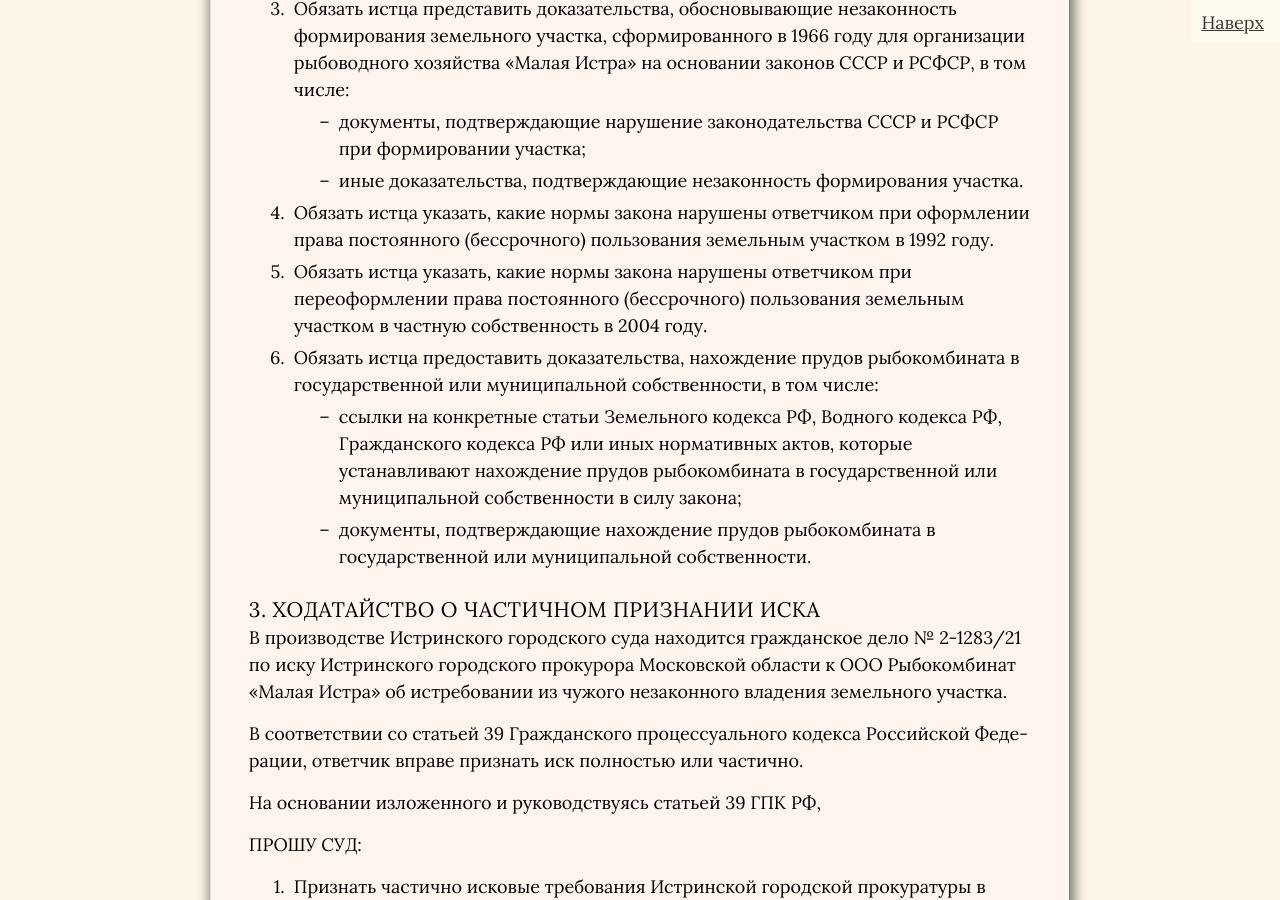
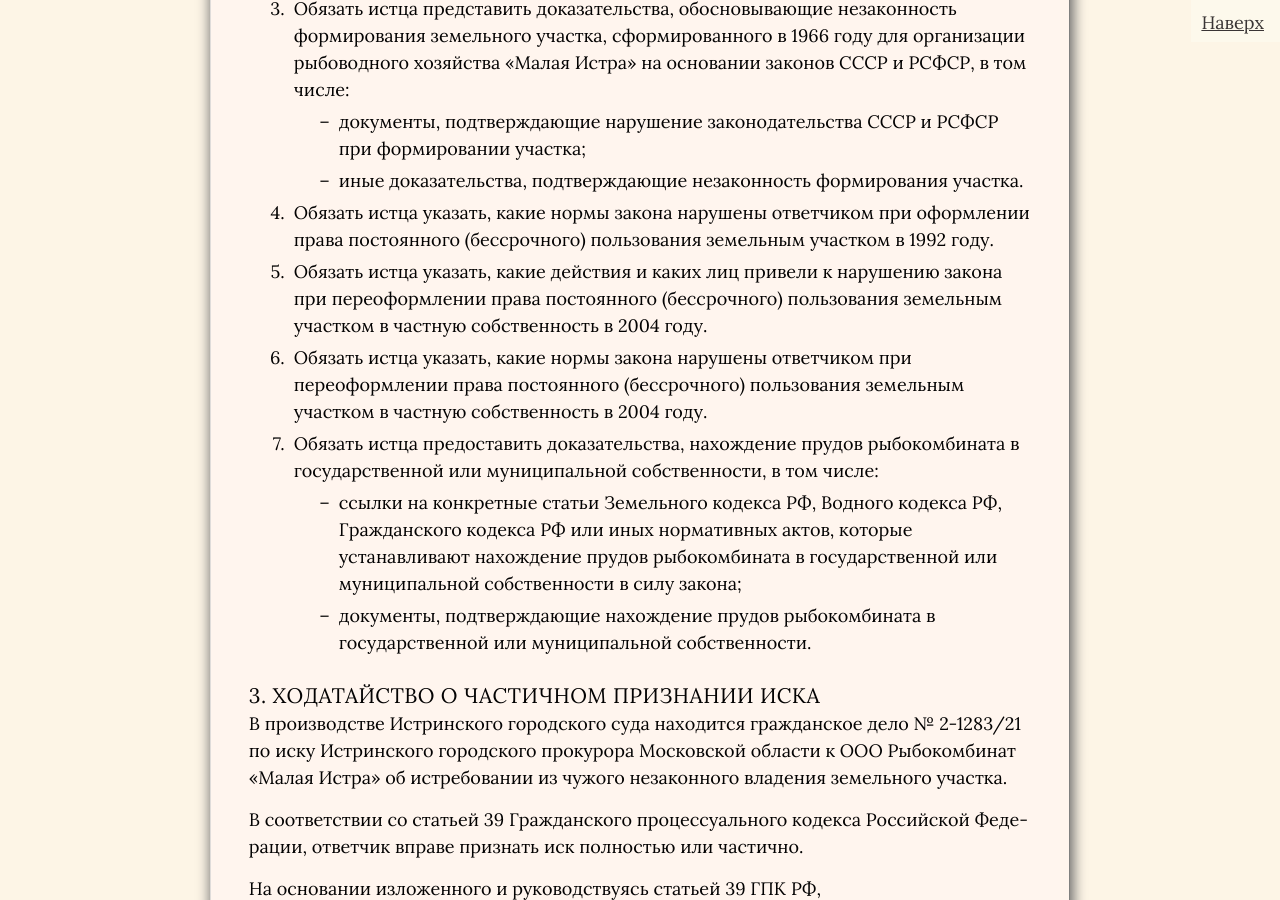
Before and after one commit to SergSi/land-use-art, a Jekyll site: the page built from _posts/2025-03-16-iskvod.md, in a window 1280 px wide and 900 px high, scrolled down 28379 px. Built offline with Jekyll 4.4.1, drawn with Linux system fonts in a browser that asks for light colours; some web fonts are replaced.

Commit message:
Update 2025-03-16-iskvod.md

```diff
--- a/_posts/2025-03-16-iskvod.md
+++ b/_posts/2025-03-16-iskvod.md
@@ -425,8 +425,9 @@
    - документы, подтверждающие нарушение законодательства СССР и РСФСР при формировании участка;
    - иные доказательства, подтверждающие незаконность формирования участка.
 4. Обязать истца указать, какие нормы закона нарушены ответчиком при оформлении права постоянного (бессрочного) пользования земельным участком в 1992 году.
-5. Обязать истца указать, какие нормы закона нарушены ответчиком при переоформлении права постоянного (бессрочного) пользования земельным участком в частную собственность в 2004 году.
-6. Обязать истца  предоставить доказательства, нахождение прудов рыбокомбината в государственной или муниципальной собственности, в том числе:
+5. Обязать истца указать, какие действия и каких лиц привели к нарушению закона при переоформлении права постоянного (бессрочного) пользования земельным участком в частную собственность в 2004 году.
+6. Обязать истца указать, какие нормы закона нарушены ответчиком при переоформлении права постоянного (бессрочного) пользования земельным участком в частную собственность в 2004 году.
+7. Обязать истца  предоставить доказательства, нахождение прудов рыбокомбината в государственной или муниципальной собственности, в том числе:
    - ссылки на конкретные статьи Земельного кодекса РФ, Водного кодекса РФ, Гражданского кодекса РФ или иных нормативных актов, которые устанавливают нахождение прудов рыбокомбината в государственной или муниципальной собственности в силу закона;
    - документы, подтверждающие нахождение прудов рыбокомбината в государственной или муниципальной собственности.
 
```
